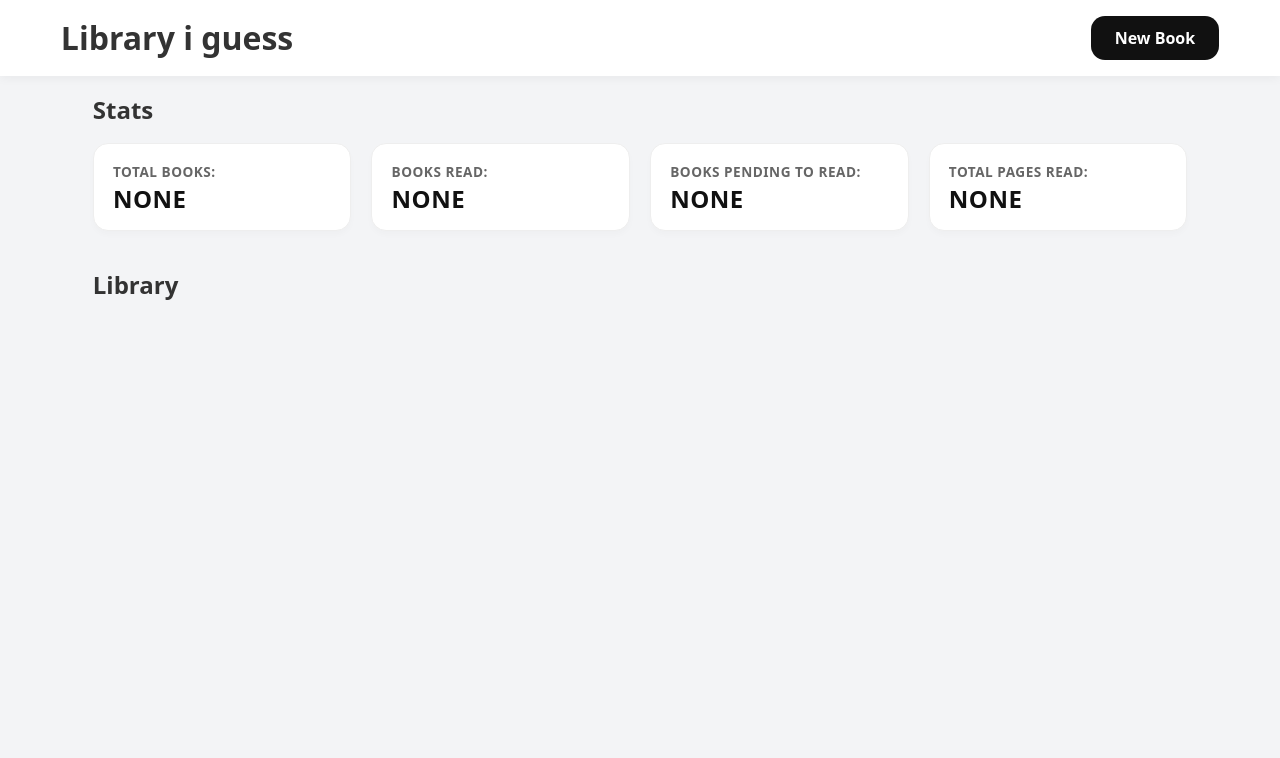
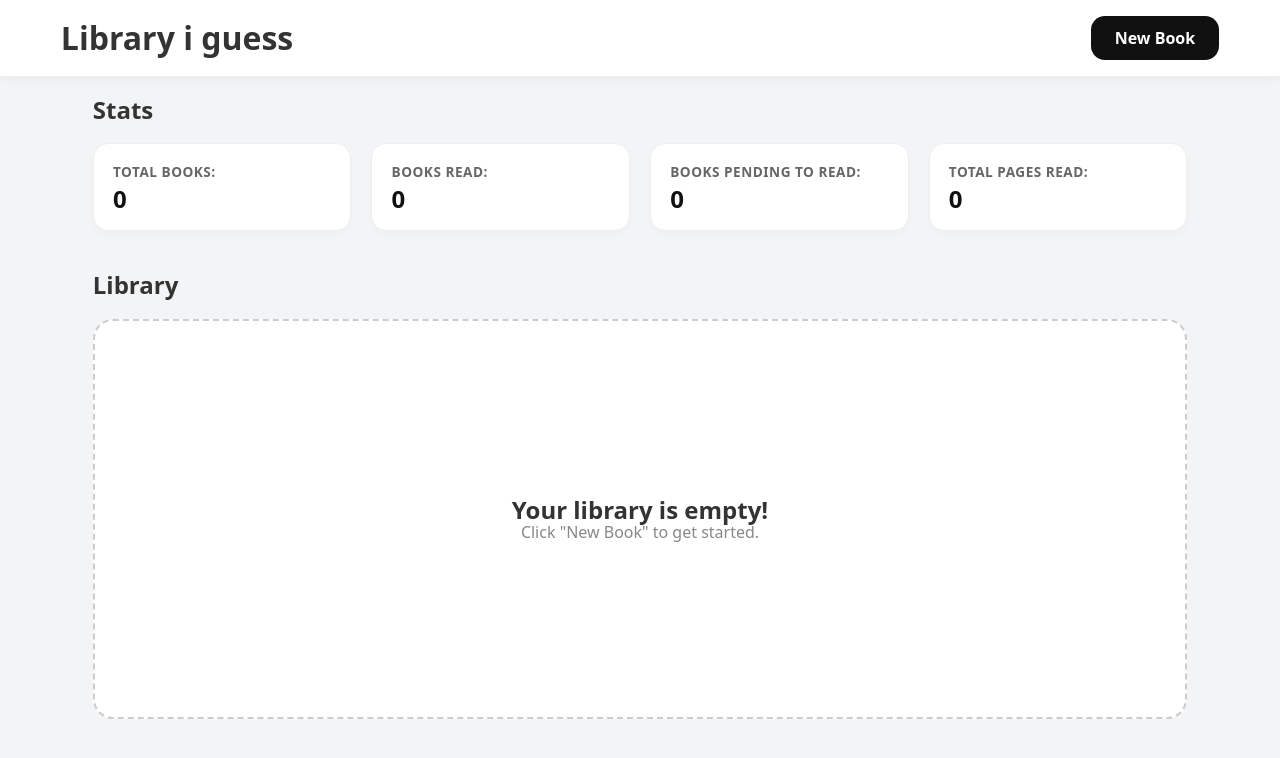
Before and after one commit to CamiloParraS/Library-Odin, a plain HTML site: page index.html in a window 1280 px wide. Drawn offline with nearby package versions, Linux system fonts and the light colour scheme.

Commit message:
Made some typo fixes in the html and in the css, also added a message to display that no books had been added to the library

```diff
--- a/app.js
+++ b/app.js
@@ -76,11 +76,22 @@ function closeForm() {
 function renderLibrary() {
   bookGrid.innerHTML = "";
 
-  myLibrary.forEach((book, index) => {
-    const bookCard = createBookCard(book);
-    bookGrid.appendChild(bookCard);
-  });
+  if (myLibrary.length === 0) {
+    const emptyMessage = document.createElement("div");
+    emptyMessage.className = "empty-message";
+    emptyMessage.innerHTML = `
+      <p>Your library is empty!</p>
+      <span>Click "New Book" to get started.</span>
+      `;
+    bookGrid.appendChild(emptyMessage);
+  }
 
+  else {
+    myLibrary.forEach((book, index) => {
+      const bookCard = createBookCard(book);
+      bookGrid.appendChild(bookCard);
+    });
+  }
   updateStats();
 }
 
@@ -162,8 +173,11 @@ bookGrid.addEventListener("click", (e) => {
     myLibrary.splice(index, 1);
     deleteBtn.closest(".bookCard").remove();
     updateStats();
+    renderLibrary();
   }
 });
+
+renderLibrary();
 
 // ====== Testing ======
 function seedLibrary() {
--- a/index.html
+++ b/index.html
@@ -2,7 +2,7 @@
 <html lang="en">
     <head>
         <meta charset="UTF-8" />
-        <title>Hello, world!</title>
+        <title>Library</title>
         <meta name="viewport" content="width=device-width,initial-scale=1" />
         <meta name="description" content="" />
         <link
@@ -61,6 +61,7 @@
                         type="number"
                         id="bookPages"
                         required=""
+                        min="1"
                     />
 
                     <div class="isRead">
--- a/style.css
+++ b/style.css
@@ -69,13 +69,7 @@ main {
     justify-content: space-between;
     gap: 12px;
     border: 1px solid #eee;
-}
-
-.bookGrid > div {
-    padding: 1rem 5%;
     box-shadow: 0 2px 10px rgba(0, 0, 0, 0.05);
-    background: #ffffff;
-    border-radius: 15px;
 }
 
 .card__content {
@@ -243,7 +237,7 @@ main {
     margin-bottom: 40px;
 }
 
-.statsTitlem .libraryTitle {
+.statsTitle .libraryTitle {
     font-size: 1.3rem;
     color: #111;
     text-transform: uppercase;
@@ -282,3 +276,26 @@ main {
     color: #111;
     font-weight: 900;
 }
+
+/* ====== No Books Message ====== */
+.empty-message {
+    grid-column: 1 / -1;
+    display: flex;
+    flex-direction: column;
+    align-items: center;
+    justify-content: center;
+    min-height: 400px;
+    text-align: center;
+    padding: 3rem;
+    background: #fff;
+    border-radius: 20px;
+    border: 2px dashed #ccc;
+    color: #888;
+}
+
+.empty-message p {
+    font-size: 1.5rem;
+    font-weight: bold;
+    margin: 0;
+    color: #333;
+}
```
